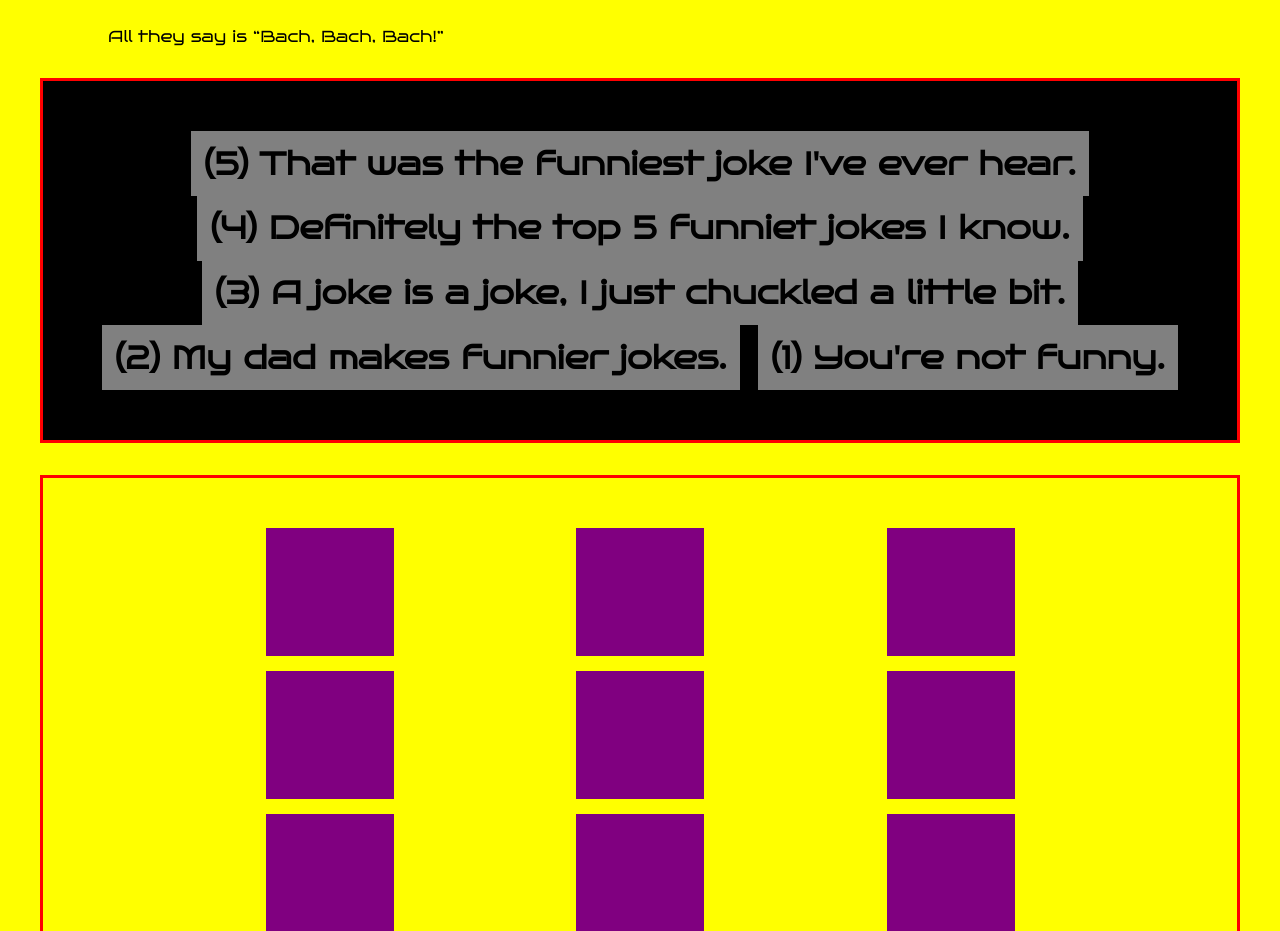
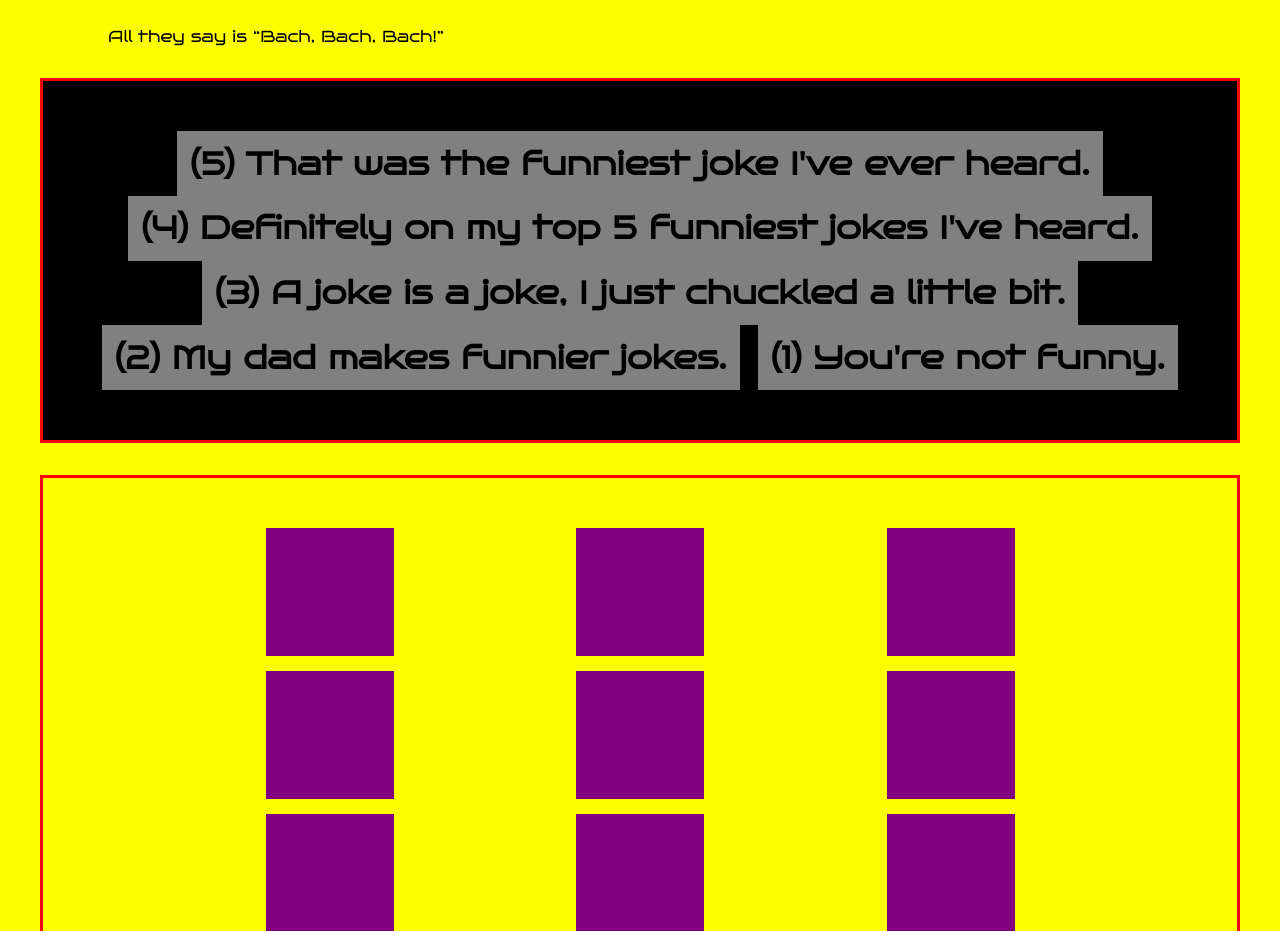
Before and after one commit to damiyu/sp23-cse110-lab3, a plain HTML site: page index.html in a window 1280 px wide. Shown: the part 2460-3391 px from the top of the page. Drawn offline with Linux system fonts and the light colour scheme.

Commit message:
Update index.html

```diff
--- a/index.html
+++ b/index.html
@@ -241,8 +241,8 @@
         <div id="dis2">All they say is “Bach, Bach, Bach!”</div>
 
         <ul class="bigbox">
-          <li class="bigbox-item">(5) That was the funniest joke I've ever hear.</li>
-          <li class="bigbox-item">(4) Definitely the top 5 funniet jokes I know.</li>
+          <li class="bigbox-item">(5) That was the funniest joke I've ever heard.</li>
+          <li class="bigbox-item">(4) Definitely on my top 5 funniest jokes I've heard.</li>
           <li class="bigbox-item">(3) A joke is a joke, I just chuckled a little bit.</li>
           <li class="bigbox-item">(2) My dad makes funnier jokes.</li>
           <li class="bigbox-item">(1) You're not funny.</li>
```
